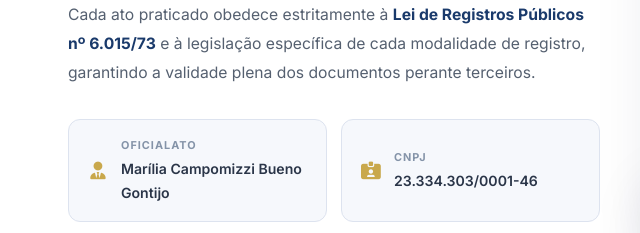
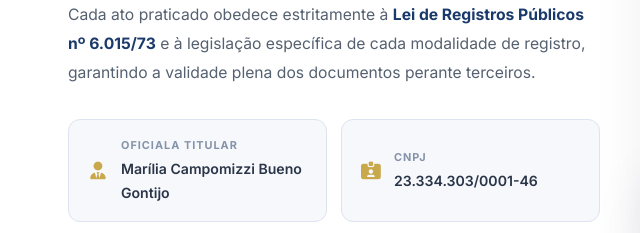
Before and after one commit to luizfernandosette-blip/StaticPageCartorio, a plain HTML site: page index.html in a window 1280 px wide. Shown: the part 1340-1573 px from the top of the page, 0-640 px from the left. Drawn offline with nearby package versions, Linux system fonts and the light colour scheme; a web font is replaced by a local one.

Commit message:
Add files via upload

```diff
--- a/index.html
+++ b/index.html
@@ -313,7 +313,7 @@
             <div class="sobre-card">
               <i class="fas fa-user-tie"></i>
               <div>
-                <strong>Oficialato</strong>
+                <strong>Oficiala Titular</strong>
                 <span>Marília Campomizzi Bueno Gontijo</span>
               </div>
             </div>
```
